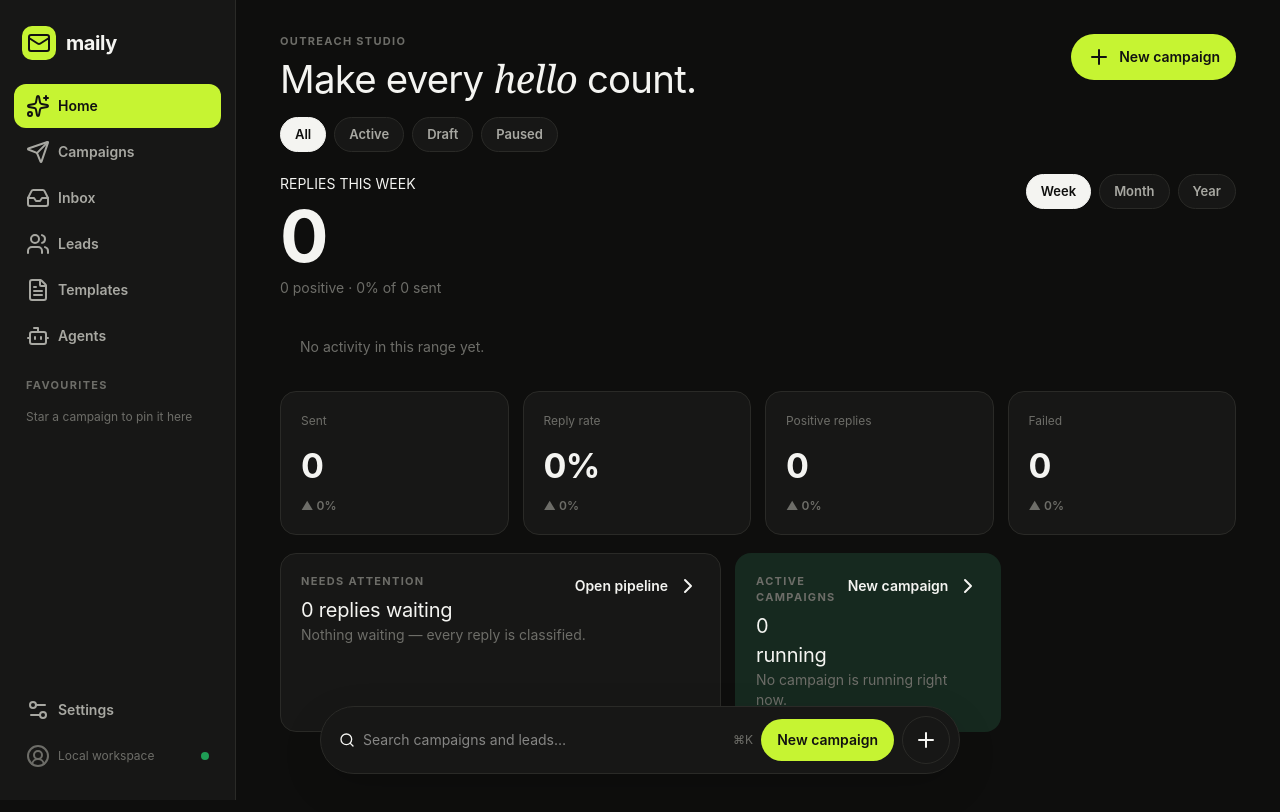
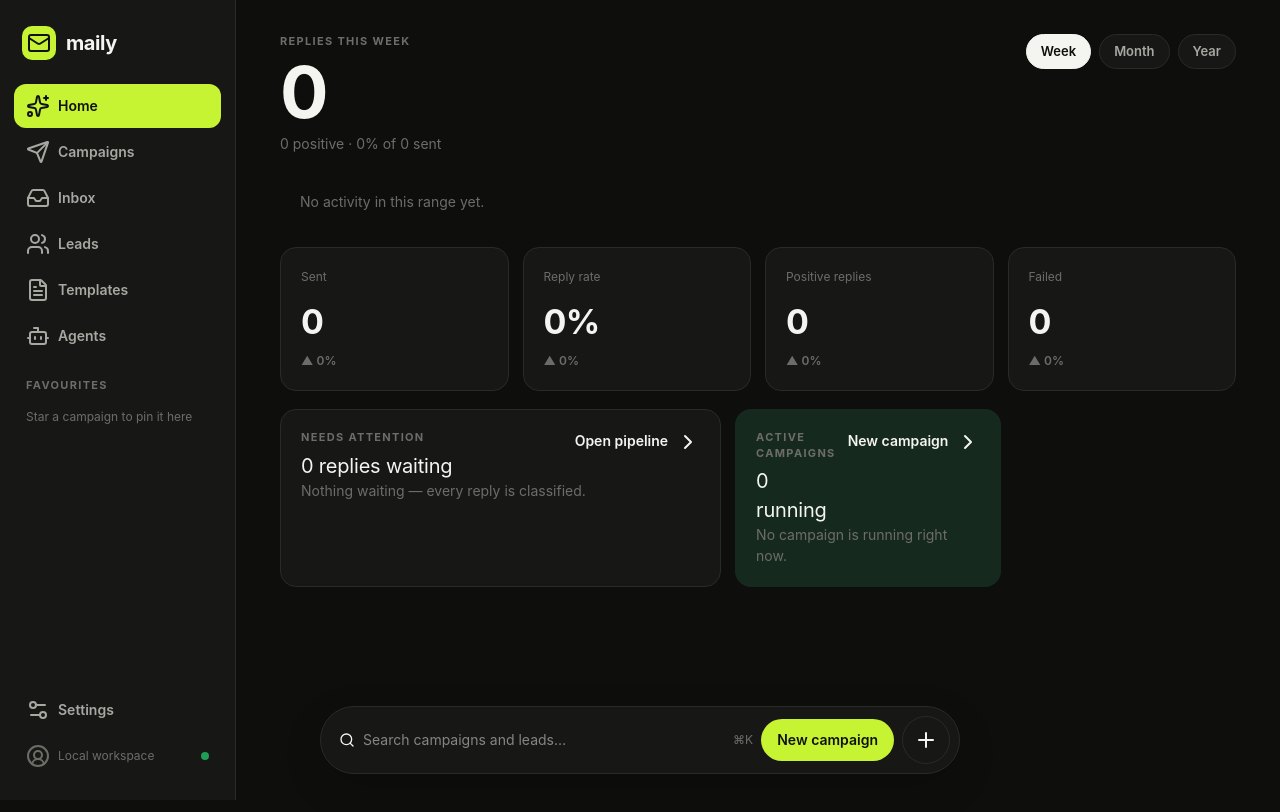
Before and after one commit to byhsr/maily, a React (Vite) app: page / in a window 1280 px wide. Shown: the top 812 px of the page. Built offline with nearby package versions, Linux system fonts and the light colour scheme.

Commit message:
refactor(shell): drop the shared topbar; each page owns its own header and filters

```diff
--- a/src/app/Shell.tsx
+++ b/src/app/Shell.tsx
@@ -18,7 +18,6 @@ import { AgentDrawer } from "../drawers/AgentDrawer";
 import { SettingsDrawer } from "../drawers/SettingsDrawer";
 import { CommandBar } from "../ui/CommandBar";
 import { Rail } from "./Rail";
-import { Topbar } from "./Topbar";
 
 function readFavourites(): string[] {
   try {
@@ -37,7 +36,6 @@ export function Shell() {
   const [leads, setLeads] = useState<Lead[]>([]);
   const [templates, setTemplates] = useState<Template[]>([]);
   const [note, setNote] = useState("");
-  const [status, setStatus] = useState("All");
   const [query, setQuery] = useState("");
   const [favourites, setFavourites] = useState<string[]>(readFavourites);
   const [editingTemplate, setEditingTemplate] = useState<Template | undefined>();
@@ -84,9 +82,7 @@ export function Shell() {
   const openLead = () => setDrawer("lead");
 
   const q = query.trim().toLowerCase();
-  const visibleCampaigns = campaigns.filter(
-    (c) => (status === "All" || c.status === status.toLowerCase()) && (!q || c.name.toLowerCase().includes(q))
-  );
+  const visibleCampaigns = campaigns.filter((c) => !q || c.name.toLowerCase().includes(q));
   const visibleLeads = leads.filter(
     (l) => !q || l.email.toLowerCase().includes(q) || (l.first_name || "").toLowerCase().includes(q) || (l.company || "").toLowerCase().includes(q)
   );
@@ -102,7 +98,6 @@ export function Shell() {
         onOpenFavourites={() => setPage("Campaigns")}
       />
       <main className="workspace">
-        <Topbar page={page} status={status} onStatus={setStatus} onNewCampaign={openCampaign} />
         {page === "Home" && <Home campaigns={visibleCampaigns} open={setDrawer} />}
         {page === "Campaigns" && (
           <Campaigns
--- a/src/app/Topbar.tsx
+++ /dev/null
@@ -1,35 +0,0 @@
-import { Plus } from "lucide-react";
-import { Button } from "../ui/Button";
-import { FilterChip } from "../ui/FilterChip";
-
-export const STATUS_FILTERS = ["All", "Active", "Draft", "Paused"];
-
-type TopbarProps = {
-  page: string;
-  status: string;
-  onStatus: (status: string) => void;
-  onNewCampaign: () => void;
-};
-
-export function Topbar({ page, status, onStatus, onNewCampaign }: TopbarProps) {
-  return (
-    <>
-      <header className="newhead">
-        <div>
-          <label>OUTREACH STUDIO</label>
-          <h1>{page === "Home" ? <>Make every <em>hello</em> count.</> : page === "Canvas" ? "Campaign canvas" : page}</h1>
-        </div>
-        <div className="headtools">
-          <Button onClick={onNewCampaign}>
-            <Plus />New campaign
-          </Button>
-        </div>
-      </header>
-      <div className="chips">
-        {STATUS_FILTERS.map((s) => (
-          <FilterChip key={s} label={s} active={status === s} onClick={() => onStatus(s)} />
-        ))}
-      </div>
-    </>
-  );
-}
--- a/src/canvas/Canvas.tsx
+++ b/src/canvas/Canvas.tsx
@@ -196,6 +196,12 @@ export function CampaignCanvas({ campaigns, initialCampaignId, templates, leads,
 
   return (
     <section className="canvaspage">
+      <header className="pagehead">
+        <div>
+          <label>SEQUENCE BUILDER</label>
+          <h2>Campaign canvas</h2>
+        </div>
+      </header>
       <div className="canvastools">
         <select value={campaignId} onChange={(e) => setCampaignId(e.target.value)}>
           {campaigns.map((c) => (
--- a/src/pages/Campaigns.tsx
+++ b/src/pages/Campaigns.tsx
@@ -1,8 +1,12 @@
+import { useState } from "react";
 import { ChevronRight, Plus, Star } from "lucide-react";
 import type { Campaign } from "../lib/types";
 import { Badge } from "../ui/Badge";
 import { Button } from "../ui/Button";
 import { EmptyState } from "../ui/EmptyState";
+import { FilterChip } from "../ui/FilterChip";
+
+const STATUS_FILTERS = ["All", "Active", "Draft", "Paused"];
 
 type CampaignsProps = {
   campaigns: Campaign[];
@@ -13,6 +17,9 @@ type CampaignsProps = {
 };
 
 export function Campaigns({ campaigns, open, favourites, onToggleFavourite, onOpenCanvas }: CampaignsProps) {
+  const [status, setStatus] = useState("All");
+  const shown = campaigns.filter((c) => status === "All" || c.status === status.toLowerCase());
+
   return (
     <section className="sheet">
       <header>
@@ -24,9 +31,14 @@ export function Campaigns({ campaigns, open, favourites, onToggleFavourite, onOp
           <Plus />New campaign
         </Button>
       </header>
-      {campaigns.length ? (
+      <div className="chips">
+        {STATUS_FILTERS.map((s) => (
+          <FilterChip key={s} label={s} active={status === s} onClick={() => setStatus(s)} />
+        ))}
+      </div>
+      {shown.length ? (
         <div className="rows">
-          {campaigns.map((c) => (
+          {shown.map((c) => (
             <div key={c.id}>
               <span className="rowname">
                 <button
@@ -46,6 +58,8 @@ export function Campaigns({ campaigns, open, favourites, onToggleFavourite, onOp
             </div>
           ))}
         </div>
+      ) : campaigns.length ? (
+        <p className="muted">No campaigns are {status.toLowerCase()}.</p>
       ) : (
         <EmptyState text="No campaign sequences yet." action={() => open("campaign")} />
       )}
--- a/src/pages/Inbox.tsx
+++ b/src/pages/Inbox.tsx
@@ -150,6 +150,12 @@ export function Inbox({ tell }: InboxProps) {
 
   return (
     <section className="inboxpage">
+      <header className="pagehead">
+        <div>
+          <label>CONVERSATIONS</label>
+          <h2>Inbox</h2>
+        </div>
+      </header>
       <div className="inboxtools">
         <Button variant="ghost" onClick={runSync}>
           <RefreshCw size={15} />Sync replies
--- a/src/styles/components.css
+++ b/src/styles/components.css
@@ -145,16 +145,17 @@ button svg {
   padding: 34px 44px 140px;
 }
 
-/* ---------- Topbar ---------- */
-.newhead {
+/* ---------- Page headers (each page owns its own) ---------- */
+.pagehead {
   display: flex;
   align-items: flex-start;
   justify-content: space-between;
-  gap: 20px;
-  margin-bottom: 18px;
+  gap: 14px;
+  margin-bottom: 16px;
 }
 
-.newhead label,
+.pagehead label,
+.hero label,
 .overview label,
 .boards label,
 .sheet label,
@@ -167,23 +168,15 @@ button svg {
   color: var(--ink-3);
 }
 
-.newhead h1 {
-  margin: 8px 0 0;
-  font-size: clamp(28px, 3vw, 40px);
-  line-height: 1.05;
-  letter-spacing: -0.02em;
+.pagehead h2 {
+  margin: 6px 0 0;
+  font-size: 22px;
+  letter-spacing: -0.01em;
 }
 
-.newhead h1 em,
 .agentpage h2 i {
   font-family: Georgia, serif;
   font-weight: 400;
-}
-
-.headtools {
-  display: flex;
-  align-items: center;
-  gap: 10px;
 }
 
 .chips {
```
